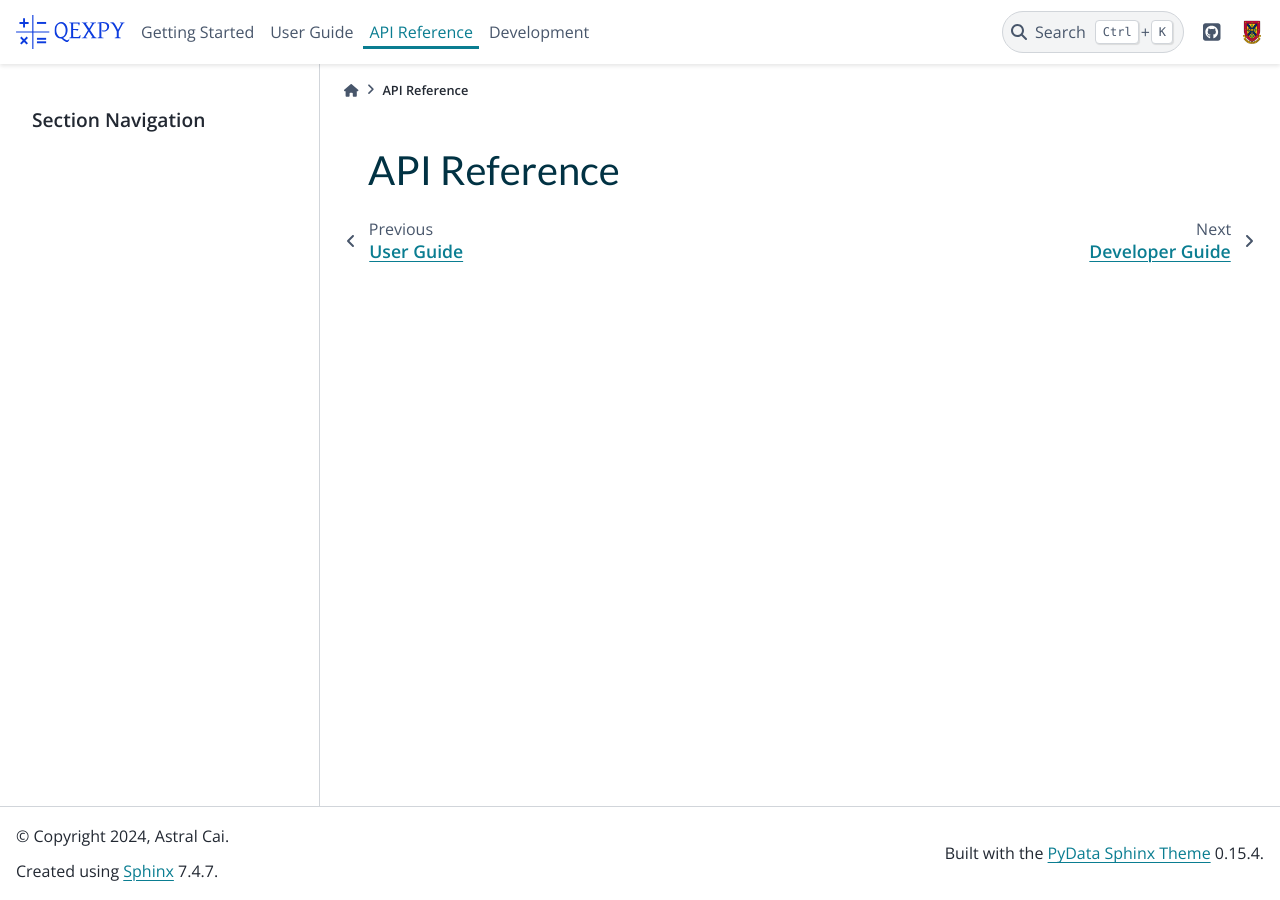
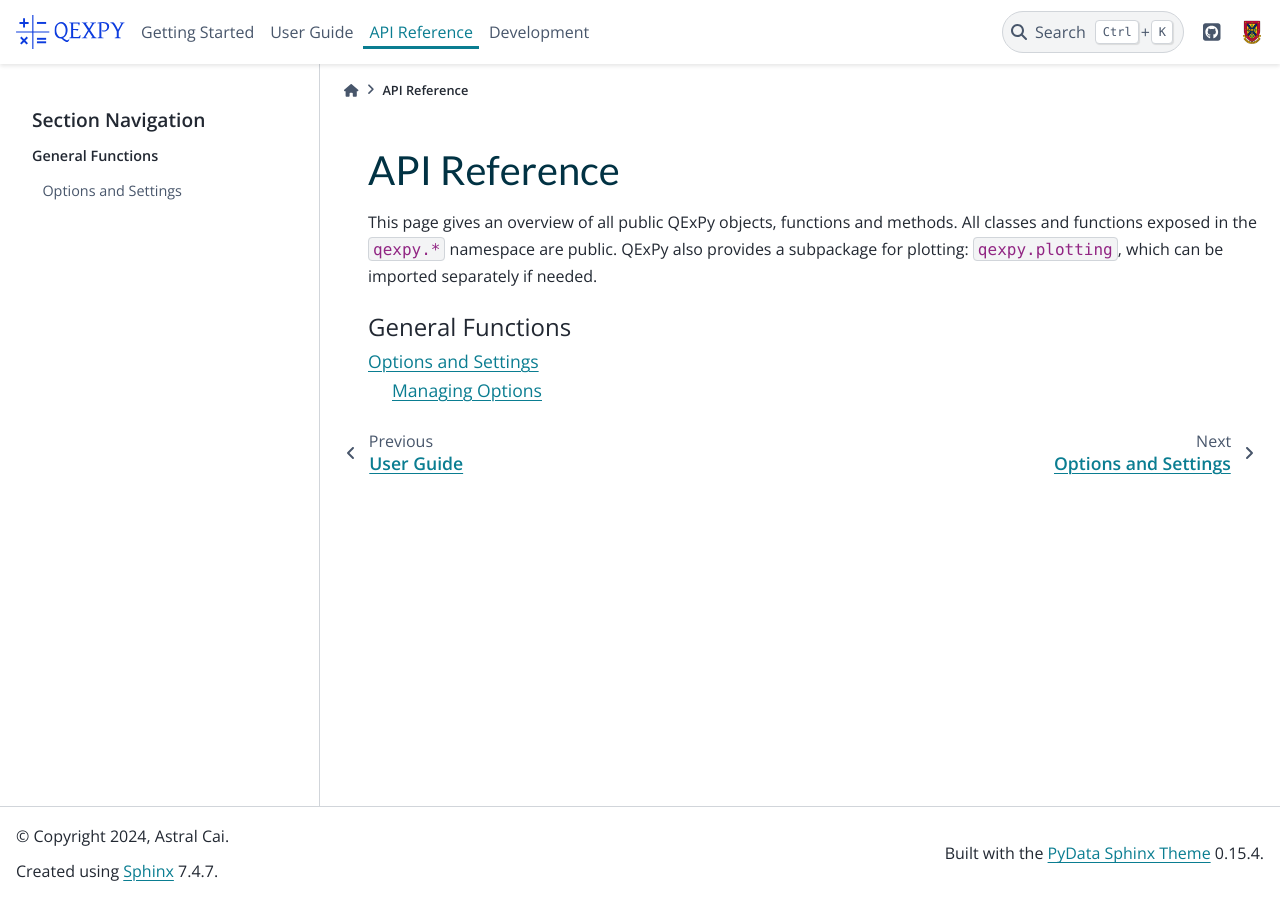
Before and after one commit to Queens-Physics/qexpy, a Sphinx documentation site: the page built from docs/source/api-reference/index.rst, in a window 1280 px wide. Built offline with Sphinx 7.4.7 and the PyData theme 0.15.4, drawn with Linux system fonts in a browser that asks for light colours.

```diff
--- a/docs/source/api-reference/index.rst
+++ b/docs/source/api-reference/index.rst
@@ -1,3 +1,15 @@
+.. _api:
+
 =============
 API Reference
 =============
+
+This page gives an overview of all public QExPy objects, functions and methods. All classes and
+functions exposed in the ``qexpy.*`` namespace are public. QExPy also provides a subpackage for
+plotting: ``qexpy.plotting``, which can be imported separately if needed.
+
+.. toctree::
+   :maxdepth: 2
+   :caption: General Functions
+
+   options
```
Also changed, not shown: docs/source/api-reference/options.rst (added, +17 -0 lines), 1 other file.
